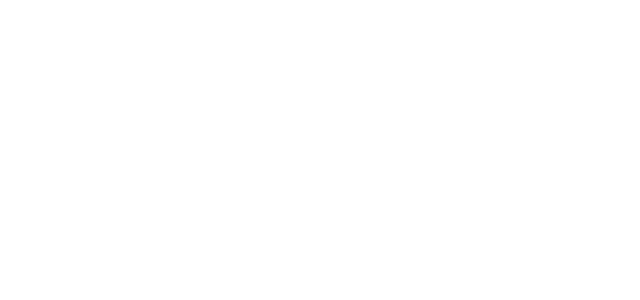
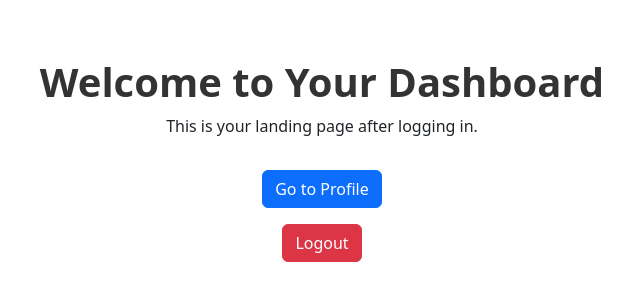
Before and after one commit to RoomieBU/Roomie, a React (Vite) app in the folder roomie-webapp/: page /dashboard in a window 1280 px wide. Before the commit this address led to /. Shown: the part 272-572 px from the top of the page, without its empty margins (318-958 px from the left). Built offline with nearby package versions, Linux system fonts and the light colour scheme.

Commit message:
Added generic dashboard for app

```diff
--- a/roomie-webapp/src/App.jsx
+++ b/roomie-webapp/src/App.jsx
@@ -2,6 +2,7 @@
 import Login from "./Login";
 import Signup from "./SignUp";
 import Registration from "./Registration";
+import Dashboard from "./Dashboard";
 
 function App() {
   return (
@@ -10,6 +11,7 @@
         <Route path="/login" element={<Login />} />
         <Route path="/signup" element={<Signup />} />
         <Route path="/registration" element={<Registration />} />
+        <Route path="/dashboard" element={<Dashboard />} />
         <Route path="*" element={<Navigate to="/" replace />} />  {/* Redirect unknown routes */}
       </Routes>
     </Router>
--- /dev/null
+++ b/roomie-webapp/src/Dashboard.jsx
@@ -0,0 +1,28 @@
+import React from "react";
+import { useNavigate } from "react-router-dom";
+
+function Dashboard() {
+    const navigate = useNavigate();
+
+    const handleLogout = () => {
+        localStorage.removeItem("token"); // Remove authentication token
+        navigate("/login"); // Redirect to login page
+    };
+
+    return (
+        <div className="container d-flex flex-column align-items-center vh-100 justify-content-center">
+            <h1 className="fw-bold">Welcome to Your Dashboard</h1>
+            <p>This is your landing page after logging in.</p>
+
+            <button className="btn btn-primary mt-3" onClick={() => navigate("/profile")}>
+                Go to Profile
+            </button>
+
+            <button className="btn btn-danger mt-3" onClick={handleLogout}>
+                Logout
+            </button>
+        </div>
+    );
+}
+
+export default Dashboard;
```
